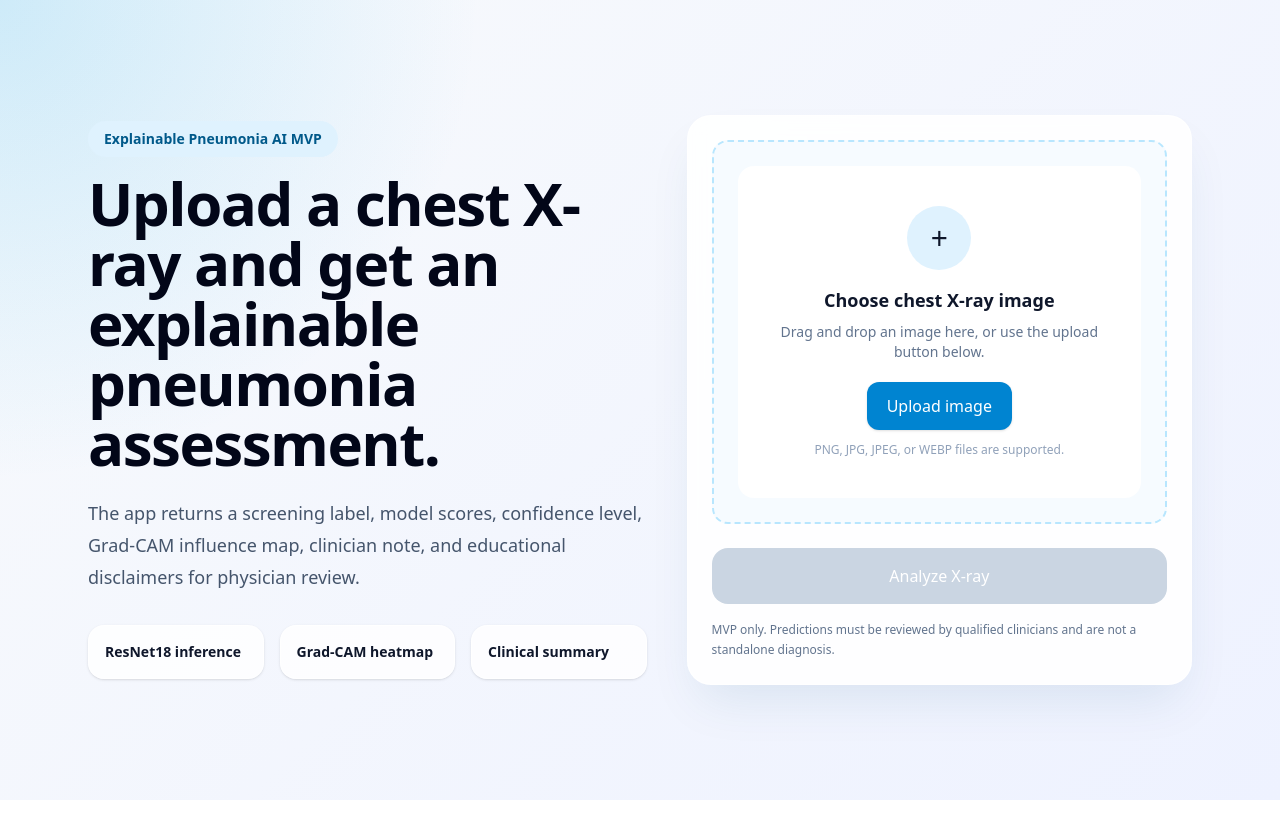
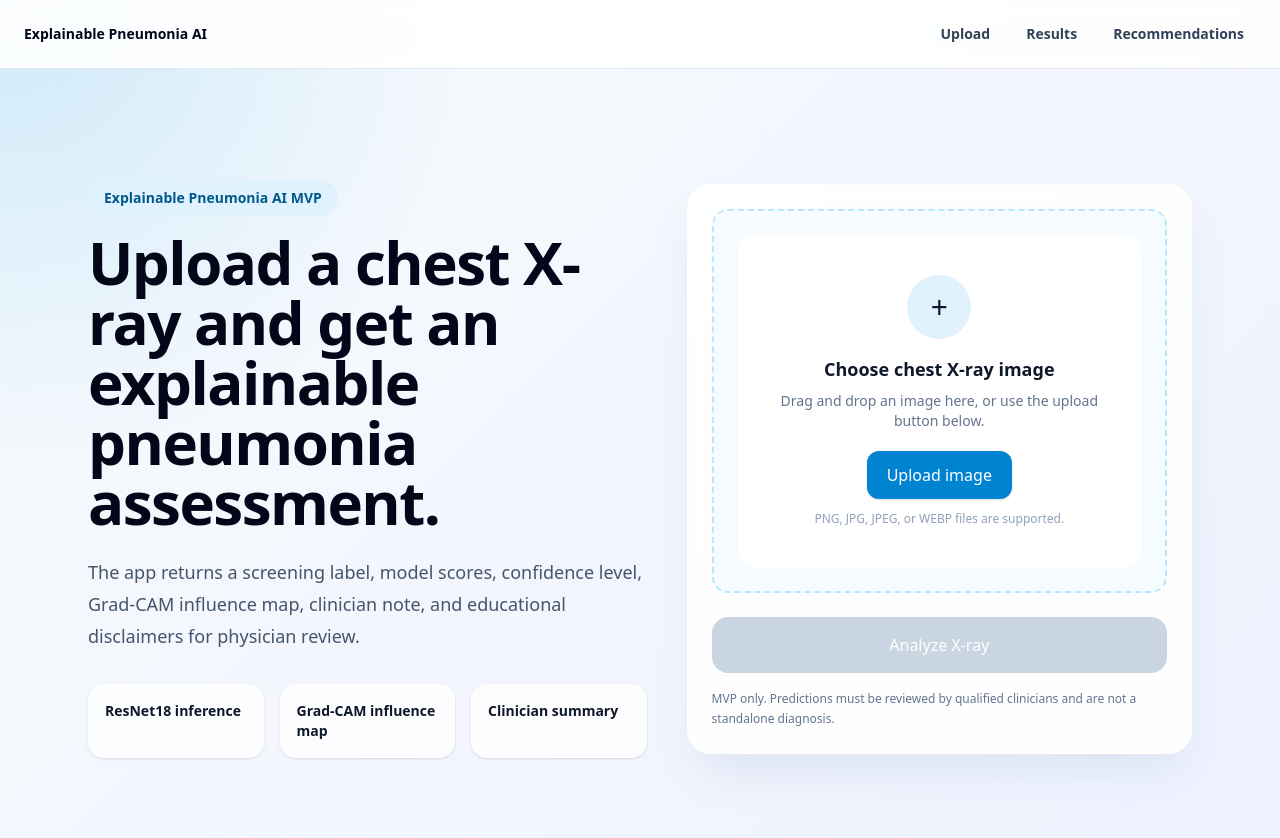
Before and after one commit to nikolausschweigert02/pneumoniawebapp, a Next.js app in the folder frontend/: page / in a window 1280 px wide. Shown: the top 838 px of the page. Before the commit the page ends 800 px from the top, so only its background shows below. Built offline with nearby package versions, Linux system fonts and the light colour scheme; no server answers.

Commit message:
Improve navigation, upload UX, and results hydration
Co-authored-by: nikolausschweigert02 <nikolausschweigert02@users.noreply.github.com>

```diff
--- a/frontend/app/layout.tsx
+++ b/frontend/app/layout.tsx
@@ -1,4 +1,5 @@
 import type { Metadata } from "next";
+import Link from "next/link";
 import "./globals.css";
 
 export const metadata: Metadata = {
@@ -13,7 +14,27 @@ export default function RootLayout({
 }>) {
   return (
     <html lang="en">
-      <body>{children}</body>
+      <body>
+        <header className="border-b border-slate-200 bg-white/90 backdrop-blur">
+          <nav className="mx-auto flex max-w-7xl items-center justify-between gap-4 px-6 py-4 text-sm font-semibold text-slate-700">
+            <Link href="/" className="text-slate-950">
+              Explainable Pneumonia AI
+            </Link>
+            <div className="flex flex-wrap gap-3">
+              <Link href="/" className="rounded-xl px-3 py-2 hover:bg-slate-100">
+                Upload
+              </Link>
+              <Link href="/results" className="rounded-xl px-3 py-2 hover:bg-slate-100">
+                Results
+              </Link>
+              <Link href="/recommendations" className="rounded-xl px-3 py-2 hover:bg-slate-100">
+                Recommendations
+              </Link>
+            </div>
+          </nav>
+        </header>
+        {children}
+      </body>
     </html>
   );
 }
--- a/frontend/app/page.tsx
+++ b/frontend/app/page.tsx
@@ -125,7 +125,7 @@ export default function Home() {
             clinician note, and educational disclaimers for physician review.
           </p>
           <div className="mt-8 grid gap-4 text-sm text-slate-600 sm:grid-cols-3">
-            {["ResNet18 inference", "Grad-CAM heatmap", "Clinical summary"].map((item) => (
+            {["ResNet18 inference", "Grad-CAM influence map", "Clinician summary"].map((item) => (
               <div key={item} className="rounded-2xl border border-white/70 bg-white/80 p-4 shadow-sm">
                 <span className="font-semibold text-slate-900">{item}</span>
               </div>
@@ -153,9 +153,18 @@ export default function Home() {
               onChange={handleFileChange}
               className="hidden"
             />
-            <div
-              className="block rounded-2xl bg-white px-6 py-10 transition"
-            >
+          <div
+            role="button"
+            tabIndex={0}
+            onClick={() => fileInputRef.current?.click()}
+            onKeyDown={(event) => {
+              if (event.key === "Enter" || event.key === " ") {
+                event.preventDefault();
+                fileInputRef.current?.click();
+              }
+            }}
+            className="block cursor-pointer rounded-2xl bg-white px-6 py-10 transition"
+          >
               {previewUrl ? (
                 <div>
                   <Image
--- a/frontend/app/recommendations/page.tsx
+++ b/frontend/app/recommendations/page.tsx
@@ -1,7 +1,7 @@
 "use client";
 
 import Link from "next/link";
-import { useState } from "react";
+import { useEffect, useState } from "react";
 import { buildDoctorActionPlan } from "@/lib/recommendations";
 import type { StoredAnalysis } from "@/lib/types";
 
@@ -35,7 +35,11 @@ function toneClasses(tone: "amber" | "emerald" | "red") {
 }
 
 export default function RecommendationsPage() {
-  const [analysis] = useState<StoredAnalysis | null>(loadStoredAnalysis);
+  const [analysis, setAnalysis] = useState<StoredAnalysis | null>(null);
+
+  useEffect(() => {
+    setAnalysis(loadStoredAnalysis());
+  }, []);
 
   if (!analysis) {
     return (
@@ -141,7 +145,7 @@ export default function RecommendationsPage() {
       <section className="mt-6 rounded-3xl border border-slate-200 bg-white p-6 shadow-sm">
         <h2 className="text-xl font-bold text-slate-950">Documentation note</h2>
         <p className="mt-3 leading-7 text-slate-600">
-          Record the AI prediction, probability, heatmap region, clinician interpretation, and the final medical
+          Record the AI screening label, PNEUMONIA model score, heatmap region, clinician interpretation, and the final medical
           decision. This MVP is an advisory tool and does not replace radiologist review, local protocols, or
           physician judgment.
         </p>
--- a/frontend/app/results/page.tsx
+++ b/frontend/app/results/page.tsx
@@ -2,8 +2,25 @@
 
 import Image from "next/image";
 import Link from "next/link";
-import { useState } from "react";
+import { useEffect, useState } from "react";
 import type { StoredAnalysis } from "@/lib/types";
+
+function loadStoredAnalysis() {
+  if (typeof window === "undefined") {
+    return null;
+  }
+
+  const stored = window.sessionStorage.getItem("pneumonia-analysis");
+  if (!stored) {
+    return null;
+  }
+
+  try {
+    return JSON.parse(stored) as StoredAnalysis;
+  } catch {
+    return null;
+  }
+}
 
 function formatPercent(value: number) {
   return `${Math.round(value * 100)}%`;
@@ -35,22 +52,11 @@ function ResultCard({
 }
 
 export default function ResultsPage() {
-  const [analysis] = useState<StoredAnalysis | null>(() => {
-    if (typeof window === "undefined") {
-      return null;
-    }
+  const [analysis, setAnalysis] = useState<StoredAnalysis | null>(null);
 
-    const stored = window.sessionStorage.getItem("pneumonia-analysis");
-    if (!stored) {
-      return null;
-    }
-
-    try {
-      return JSON.parse(stored) as StoredAnalysis;
-    } catch {
-      return null;
-    }
-  });
+  useEffect(() => {
+    setAnalysis(loadStoredAnalysis());
+  }, []);
 
   const heatmapUrl = analysis?.heatmap_url ? resolveHeatmapUrl(analysis.heatmap_url) : "";
 
--- a/frontend/lib/recommendations.ts
+++ b/frontend/lib/recommendations.ts
@@ -128,7 +128,6 @@ export function buildDoctorActionPlan(analysis: StoredAnalysis): DoctorActionPla
   const screeningThreshold = formatModelScore(analysis.screening_threshold ?? 0.2);
   const region = fallbackRegion(analysis);
   const pattern = analysis.opacity_pattern ?? (analysis.prediction === "PNEUMONIA" ? "subtle" : "low_suspicion");
-  const regionScore = analysis.region_opacity_score ?? 0;
   const imageSpecificFindings = analysis.key_findings?.length
     ? analysis.key_findings
     : [
--- a/frontend/next.config.ts
+++ b/frontend/next.config.ts
@@ -7,7 +7,7 @@ const configuredDevOrigins = process.env.NEXT_ALLOWED_DEV_ORIGINS?.split(",")
 const nextConfig: NextConfig = {
   allowedDevOrigins: configuredDevOrigins?.length
     ? configuredDevOrigins
-    : ["*.agent.cvm.dev", "*.cvm.dev", "localhost"],
+    : ["*.agent.cvm.dev", "*.cvm.dev", "localhost", "127.0.0.1"],
   agentRules: false,
   images: {
     remotePatterns: [
```
